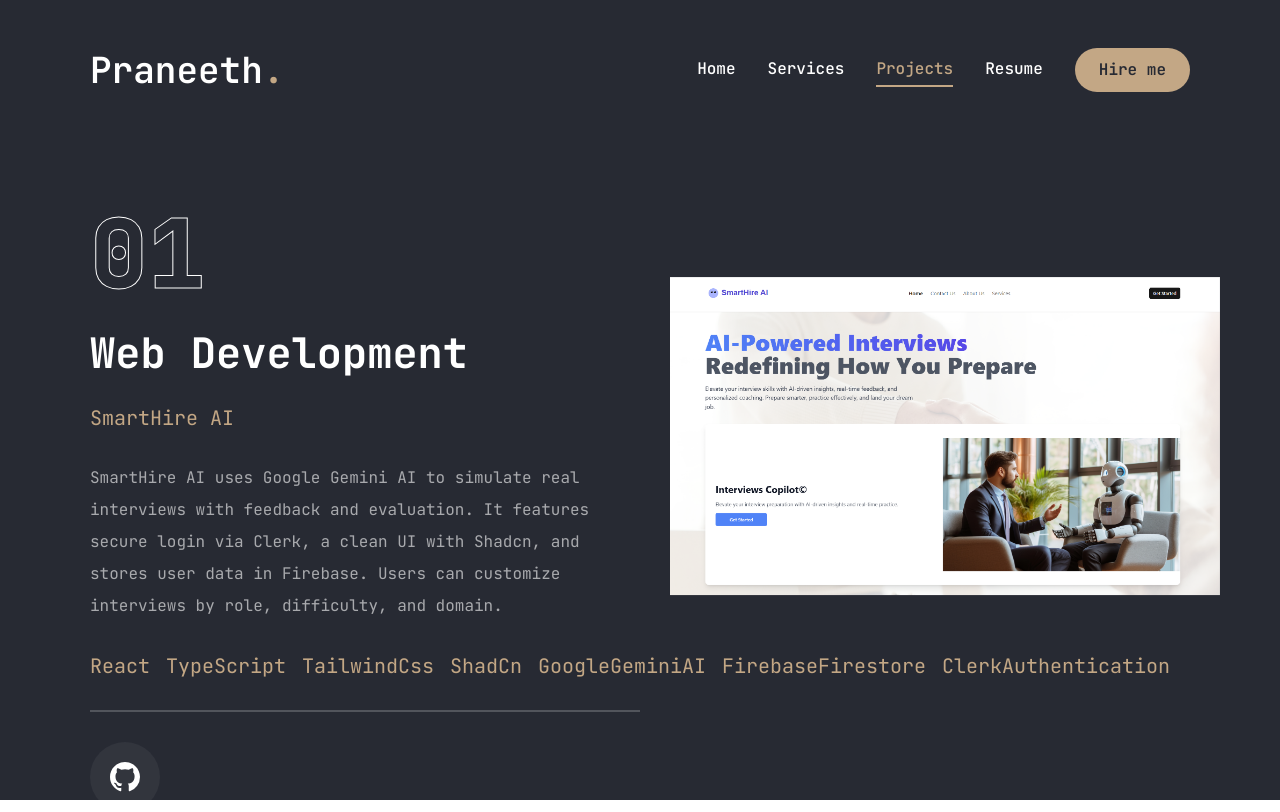
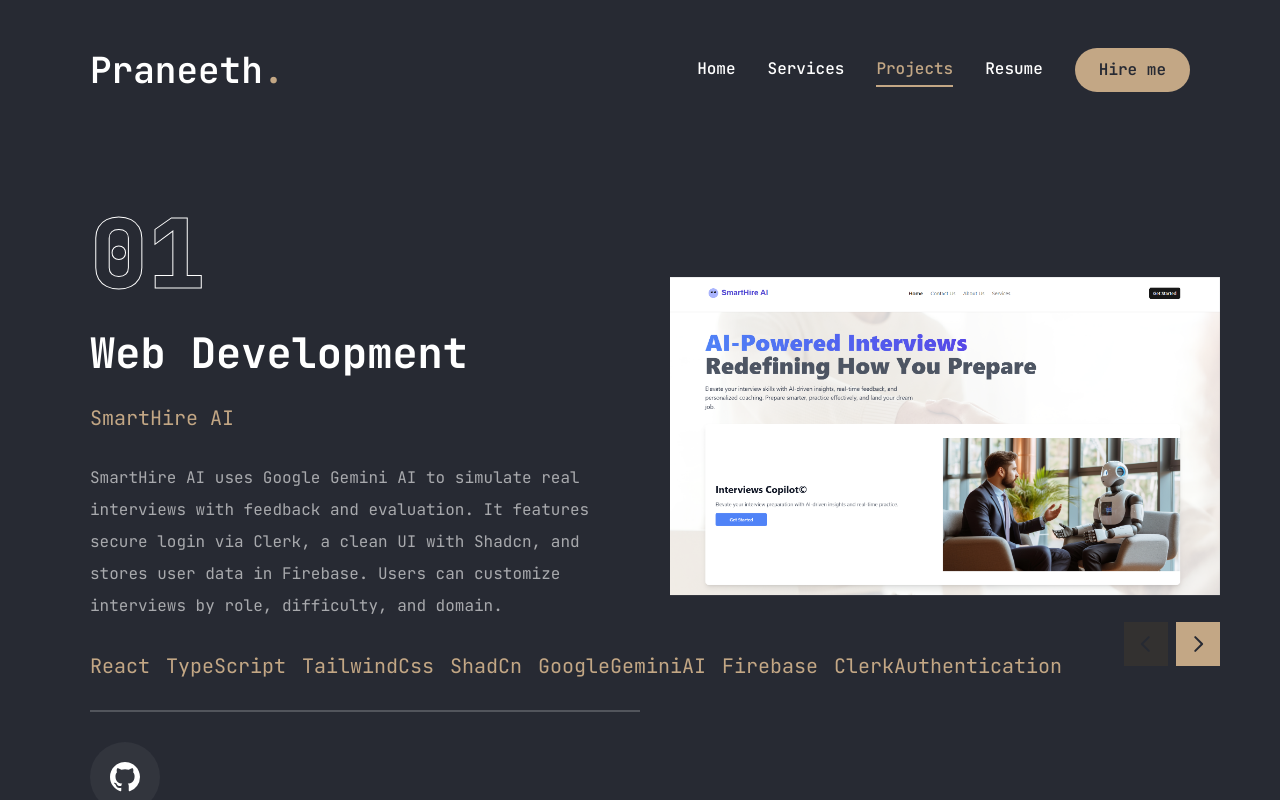
Before and after one commit to PraneethBunny123/Portfolio, a Next.js app: page /projects in a window 1280 px wide. Built offline with nearby package versions, Linux system fonts and the light colour scheme.

Commit message:
modifies the button styles and it works fine

```diff
--- a/app/projects/page.jsx
+++ b/app/projects/page.jsx
@@ -7,6 +7,7 @@
 import { Tooltip, TooltipContent, TooltipTrigger, TooltipProvider } from "@/components/ui/tooltip";
 import Link from "next/link";
 import Image from "next/image";
+import WorkSliderButton from "@/components/WorkSliderButton";
 
 
 const projects = [
@@ -21,7 +22,7 @@
             { name: "TailwindCss" },
             { name: "ShadCn" },
             { name: "GoogleGeminiAI" },
-            { name: "FirebaseFirestore" },
+            { name: "Firebase" },
             { name: "ClerkAuthentication" },
         ],
         image: "/assets/images/smarthire.png",
@@ -51,9 +52,7 @@
         stack: [
             { name: "NextJS" },
             { name: "React" },
-            { name: "xss" },
-            { name: "JS" },
-            { name: "MealIcons" },
+            { name: "css" },
             { name: "better-Sqlite3" },
         ],
         image: "/assets/images/meals.png",
@@ -177,6 +176,14 @@
                                     </div>
                                 </SwiperSlide>
                             ))}
+
+                            {/* Custom swiper button */}
+                            <WorkSliderButton
+                                containerStyles="flex absolute right-0 bottom-[calc(50%_-_22px)] xl:bottom-0 z-20 w-full justify-between xl:w-max xl:justify-none gap-2"
+                                btnStyles="bg-accent hover:bg-accent-hover text-primary text-[22px] w-[44px] h-[44px] flex justify-center items-center transition-all"
+                                projects={projects}
+                                project={project}
+                            />
                         </Swiper>
                     </div>
                 </div>
```
Also changed, not shown: components/WorkSliderButton.jsx (+4 -6 lines).
